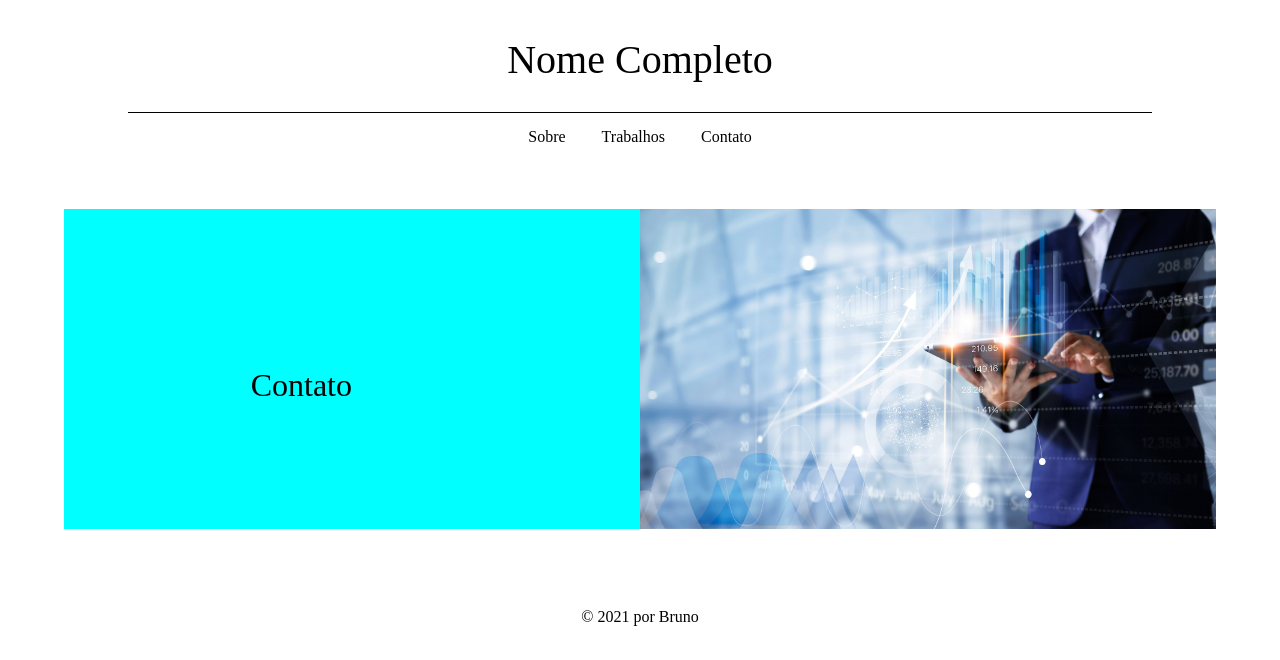
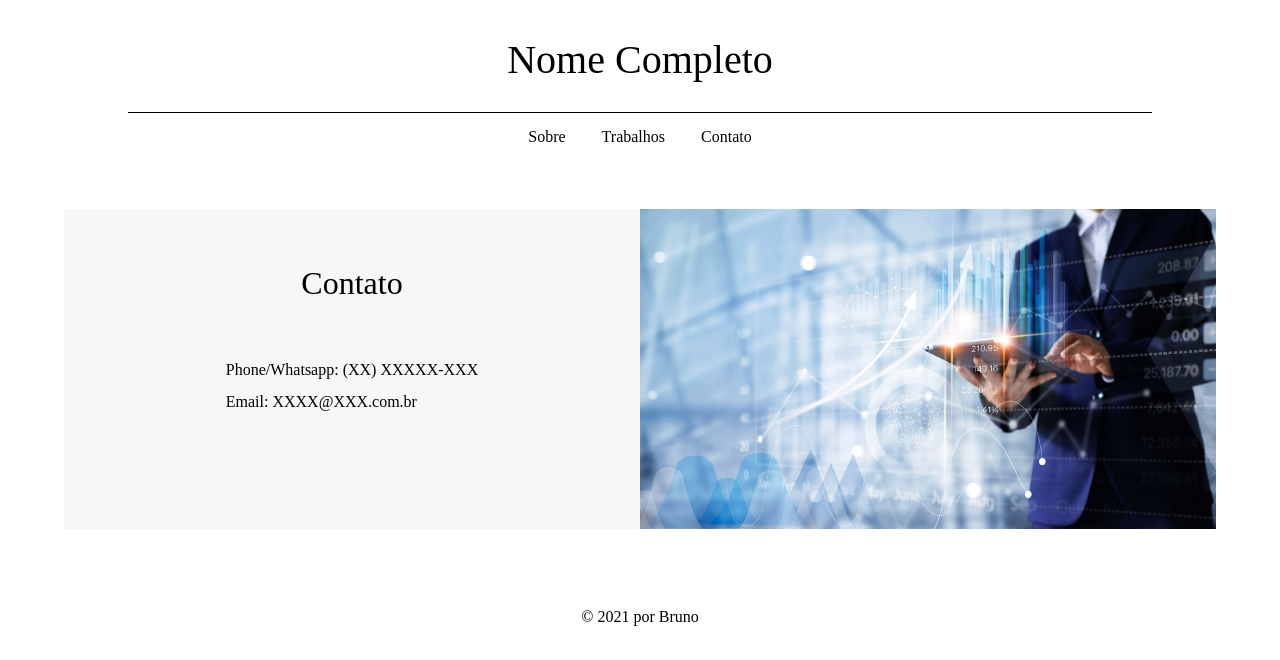
Before and after one commit to bruno-seiji/Portfolio_Template, a plain HTML site: page Contato.html in a window 1280 px wide. Drawn offline with Linux system fonts and the light colour scheme.

Commit message:
contato finished

```diff
--- a/Contato.html
+++ b/Contato.html
@@ -24,11 +24,13 @@
     <section id="main_contato">
       <div id="main_contato_div">
         <div class="info_cont">
-          <p>Contato</p>
-          <ul>
-            <li></li>
-            <li></li>
-          </ul>
+          <div>
+            <p>Contato</p>
+            <ul>
+              <li>Phone/Whatsapp: (XX) XXXXX-XXX</li>
+              <li>Email: XXXX@XXX.com.br</li>
+            </ul>
+          </div>
         </div>
         <div class="img_cont"><img src="/imgs/tec4.jpg" alt="" /></div>
       </div>
--- a/stylus.css
+++ b/stylus.css
@@ -51,7 +51,7 @@ header section ul li a {
 
 #main_sobre p {
   padding-top: 2rem;
-  width: 70%;
+  width: 60%;
 }
 
 #main_sobre img {
@@ -116,8 +116,9 @@ footer {
 .info_cont {
   width: 50%;
   height: 100%;
-  background-color: aqua;
-  position: absolute;
+  background: rgba(0, 0, 0, 0.03);
+  display: flex;
+  justify-content: center;
 }
 
 .img_cont img {
@@ -125,12 +126,25 @@ footer {
   height: 100%;
   position: absolute;
   right: 0;
+  top: 0;
 }
 
-.info_cont p {
+.info_cont div {
+  margin-top: 10%;
+}
+
+.info_cont div p {
   font-family: 'Libre Baskerville', serif;
   font-size: 2rem;
-  position: absolute;
-  right: 50%;
-  top: 50%;
+  text-align: center;
 }
+
+.info_cont div ul {
+  font-family: 'Libre Baskerville', serif;
+  font-size: 1rem;
+  margin-top: 25%;
+}
+
+.info_cont div ul li {
+  margin: 1rem 0;
+}
```
Also changed, not shown: Trabalhos.html (+1 -1 lines).
